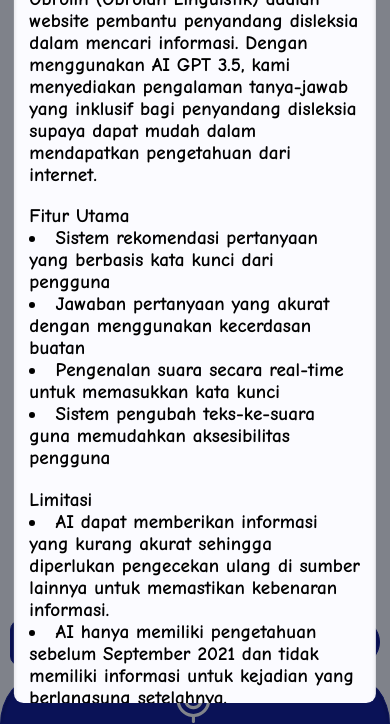
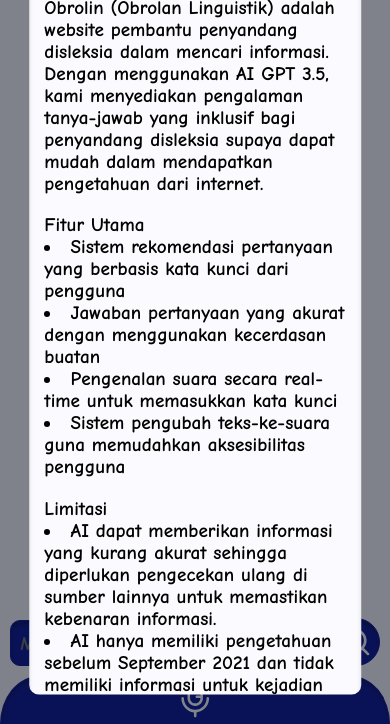
Before and after one commit to radhhh/obrolin, a website built with webpack: page src/index.html in a window 390 px wide. Shown: the part 120-844 px from the top of the page. Built offline with nearby package versions, Linux system fonts and the light colour scheme.

Commit message:
Minor detail for mobile view

```diff
--- a/src/styles/global.css
+++ b/src/styles/global.css
@@ -69,7 +69,8 @@
 }
 
 div.content-popup{
-    max-height: 90vh;
+    max-height: 93vh;
+    box-sizing: border-box;
     transition: transform 0.2s ease-out, opacity 0.2s ease-out;
     font-size: 1.2rem;
     width: min(80vw, 60ch);
--- a/src/styles/responsive.css
+++ b/src/styles/responsive.css
@@ -31,6 +31,25 @@
         height: 3em;
     }
 
+    @keyframes cycleSize {
+        0% {
+            transform: scale(1.0);
+        }
+        50% {
+            transform: scale(1.02);
+        }
+        100%{
+            transform: scale(1.04);
+        }
+    }
+
+    button#voiceInputButton svg{
+        width: 1.8em;
+        height: auto;
+        top: 0;
+        right: 0;
+    }
+
     div#middleInputContainer{
         grid-area: textInput;
     }
@@ -44,4 +63,11 @@
         grid-area: sendButton;
         width: 100%;
     }
+
+    button#sendButton svg{
+        width: 2em;
+        height: auto;
+        top: 0;
+        left: 0;
+    }
 }
```
Also changed, not shown: dist/ai.bundle.js (added), dist/display.bundle.js, dist/index.html, dist/main.bundle.js, dist/query.bundle.js (added), dist/stt.bundle.js, dist/tts.bundle.js.
